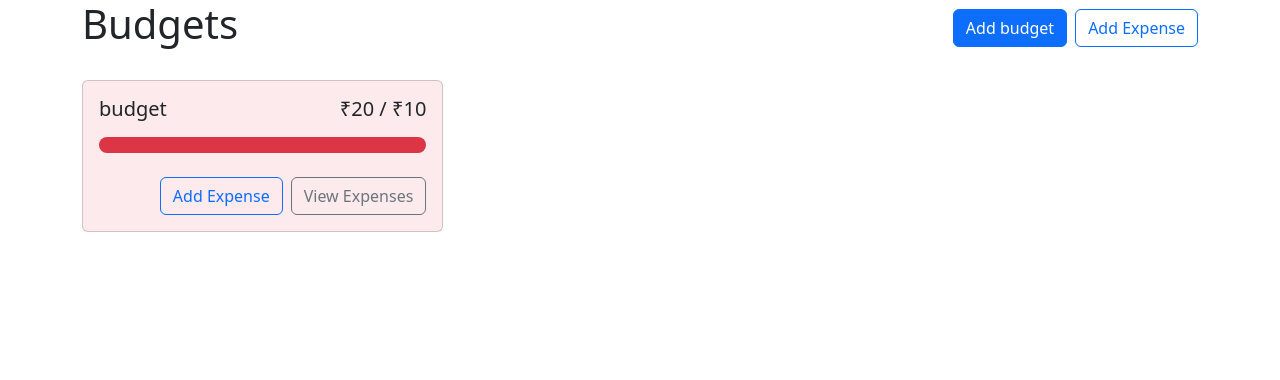
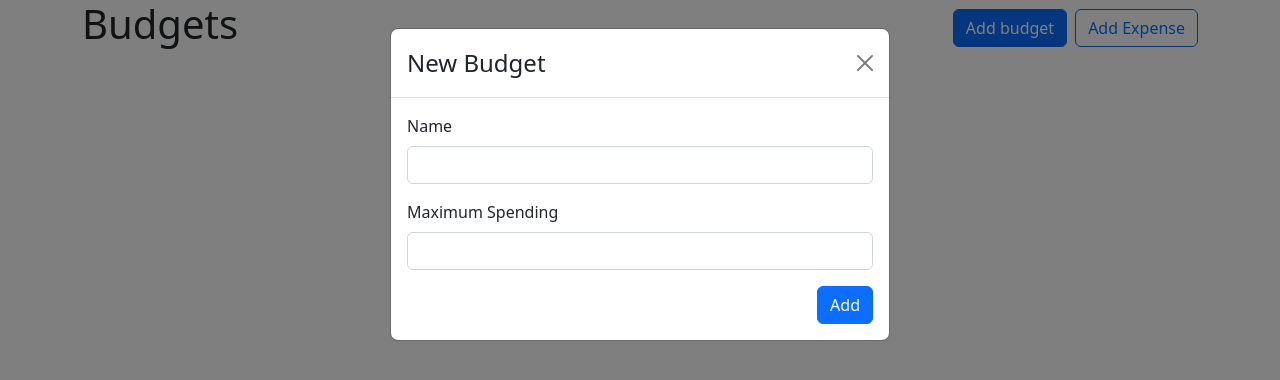
Before and after one commit to aditya1819/budget-app-fe, a React (Vite) app: page / in a window 1280 px wide. Both pictures are taken after a click on the button "Add budget". Shown: the top 380 px of the page. Built offline with nearby package versions, Linux system fonts and the light colour scheme.

Commit message:
Added budget modal and logic for cards rendering

```diff
--- a/src/App.tsx
+++ b/src/App.tsx
@@ -1,12 +1,22 @@
 import { Button, Container, Stack } from 'react-bootstrap';
 import BudgetCard from './components/BudgetCard';
+import AddBudgetModal from './components/AddBudgetModal';
+import { useState } from 'react';
+import { useBudget, Budget, Expense } from './contexts/BudgetContext';
 
 function App() {
+  const [showAddBudgetModal, setShowAddBudgetModal] = useState(false);
+
+  const { budgets, getBudgetExpenses } = useBudget();
+
   return (
+    <>
       <Container>
         <Stack direction="horizontal" className="mb-4" gap={2}>
           <h1 className="me-auto">Budgets</h1>
-        <Button variant="primary">Add budget</Button>
+          <Button variant="primary" onClick={() => setShowAddBudgetModal(true)}>
+            Add budget
+          </Button>
           <Button variant="outline-primary">Add Expense</Button>
         </Stack>
 
@@ -18,9 +28,30 @@
             alignItems: 'flex-start'
           }}
         >
-        <BudgetCard name="budget" amount={20} max={10} gray></BudgetCard>
+          {budgets.map((budget: Budget) => {
+            const amount: number = getBudgetExpenses(budget.id).reduce(
+              (total: number, expense: Expense) => total + expense.amount,
+              0
+            );
+
+            return (
+              <BudgetCard
+                key={budget.id}
+                name={budget.name}
+                amount={amount}
+                max={budget.max}
+              ></BudgetCard>
+            );
+          })}
         </div>
       </Container>
+      <AddBudgetModal
+        show={showAddBudgetModal}
+        handleClose={() => {
+          setShowAddBudgetModal(false);
+        }}
+      />
+    </>
   );
 }
 
--- /dev/null
+++ b/src/Components/AddBudgetModal.tsx
@@ -0,0 +1,61 @@
+import React, { useRef } from 'react';
+import { Button, Form, Modal } from 'react-bootstrap';
+import { useBudget } from '../contexts/BudgetContext';
+
+function AddBudgetModal({ show, handleClose }: any) {
+  const nameRef = useRef<HTMLInputElement>(null);
+  const maxRef = useRef<HTMLInputElement>(null);
+
+  const { addBudget } = useBudget();
+
+  function handleSubmit(e: React.SyntheticEvent) {
+    const nameRefCurrent = nameRef.current;
+    const maxRefCurrent = maxRef.current;
+
+    e.preventDefault();
+
+    if (nameRefCurrent && maxRefCurrent) {
+      addBudget({
+        name: nameRef.current.value,
+        max: parseFloat(maxRef.current.value)
+      });
+    }
+    handleClose();
+  }
+
+  return (
+    <Modal show={show} onHide={handleClose}>
+      <Form onSubmit={handleSubmit}>
+        <Modal.Header closeButton>
+          <Modal.Title>New Budget</Modal.Title>
+        </Modal.Header>
+
+        <Modal.Body>
+          <Form.Group className="mb-3" controlId="name">
+            <Form.Label>Name</Form.Label>
+            <Form.Control type="text" ref={nameRef} required />
+          </Form.Group>
+
+          <Form.Group className="mb-3" controlId="max">
+            <Form.Label>Maximum Spending</Form.Label>
+            <Form.Control
+              type="text"
+              ref={maxRef}
+              required
+              min={0}
+              step={0.01}
+            />
+          </Form.Group>
+
+          <div className="d-flex justify-content-end">
+            <Button variant="primary" type="submit">
+              Add
+            </Button>
+          </div>
+        </Modal.Body>
+      </Form>
+    </Modal>
+  );
+}
+
+export default AddBudgetModal;
--- a/src/Components/BudgetCard.tsx
+++ b/src/Components/BudgetCard.tsx
@@ -5,7 +5,7 @@
   name: string;
   amount: number;
   max: number;
-  gray: boolean;
+  gray?: boolean;
 };
 
 function getProgressBarVarient(amount: number, max: number) {
--- a/src/contexts/BudgetContext.tsx
+++ b/src/contexts/BudgetContext.tsx
@@ -4,7 +4,7 @@
 
 const BudgetsContext = React.createContext({});
 
-export const useBudget = () => {
+export const useBudget = (): any => {
   return useContext(BudgetsContext);
 };
 
@@ -12,14 +12,14 @@
   children: any;
 };
 
-interface Expense {
+export interface Expense {
   id: string;
   budgetId: string;
   amount: number;
   description: string;
 }
 
-interface Budget {
+export interface Budget {
   id: string;
   name: string;
   max: number;
```
Lines whose indentation alone changed are shown as unchanged.
